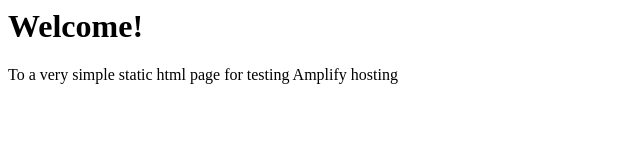
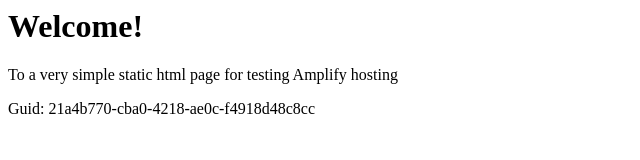
Before and after one commit to aws-aemilia-cmh/Github-PR-Commit-Integration-Test-DoNotTouch-Gith-P5X5MO5I-v1-preprod-us-east-2, a website: page src/index.html in a window 1280 px wide. Shown: the whole page, without its empty margins (0-640 px from the left). Drawn offline with Linux system fonts and the light colour scheme.

Commit message:
commit from integ tests

```diff
--- a/src/index.html
+++ b/src/index.html
@@ -1,3 +1,5 @@
+
+
 <html lang="en">
 
 <head>
@@ -10,6 +12,6 @@
 <body>
     <h1>Welcome!</h1>
     <p>To a very simple static html page for testing Amplify hosting</p>
-</body>
+    <p>Guid: 21a4b770-cba0-4218-ae0c-f4918d48c8cc</p></body>
 
 </html>
```
